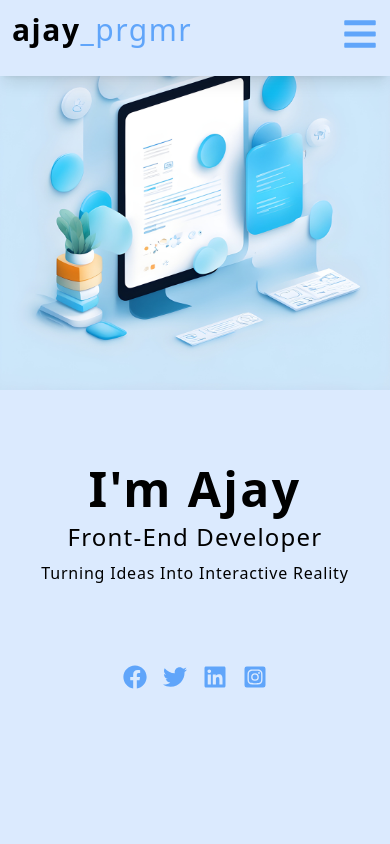
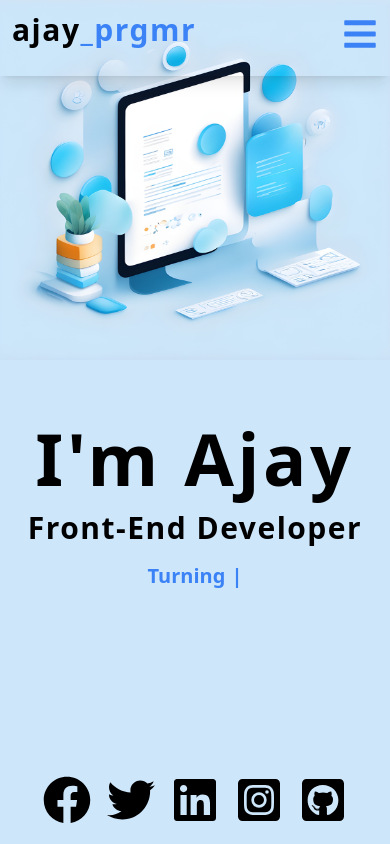
Before and after one commit to ajayprgmr/Ajay-portfolio-tailwind, a React (Vite) app: page / in a window 390 px wide. Built offline with nearby package versions, Linux system fonts and the light colour scheme.

Commit message:
mobile landing page done

```diff
--- a/package.json
+++ b/package.json
@@ -12,7 +12,8 @@
   "dependencies": {
     "react": "^18.2.0",
     "react-dom": "^18.2.0",
-    "react-icons": "^5.0.1"
+    "react-icons": "^5.0.1",
+    "typewriter-effect": "^2.21.0"
   },
   "devDependencies": {
     "@types/react": "^18.2.66",
--- a/src/components/Home.jsx
+++ b/src/components/Home.jsx
@@ -1,31 +1,55 @@
 import hero from '../assets/hero.jpeg'
 import { socials } from '../data'
-import './Navbar.css'
+import Typewriter from 'typewriter-effect'
 
 const Home = () => {
   return (
-    <div className='min-h-screen grid grid-row-2'>
+    <div className='min-h-screen grid grid-rows-2 bg-custom '>
       {/* Hero Image */}
-      <div className='flex-grow'>
-        <img src={hero} alt='hero' />
+      <div className='object-contain'>
+        <img
+          src={hero}
+          alt='hero'
+          className='h-mobile-img w-screen object-fit'
+        />
       </div>
+
       {/* Content */}
-      <div className='bg-blue-100  flex flex-col justify-start items-center '>
-        <div className='flex flex-col items-center space-y-2'>
-          <h1 className='text-5xl font-extrabold tracking-wider'>I'm Ajay</h1>
-          <h6 className='text-2xl tracking-wider'>Front-End Developer</h6>
-          <p className='tracking-wider'>
-            Turning Ideas Into Interactive Reality
-          </p>
+      <div className='flex flex-col justify-between'>
+        <div className='flex flex-col items-center space-y-4'>
+          <h1 className='text-7xl font-extrabold tracking-wider'>I'm Ajay</h1>
+          <h6 className='text-3xl tracking-wider font-semibold'>
+            Front-End Developer
+          </h6>
+          {/* <p className='text-xl'>Turning Ideas Into Interactive Reality</p> */}
+          <div id='typewriter' className='text-blue-500 text-xl font-semibold'>
+            <Typewriter
+              options={{
+                strings: [
+                  'Turning Ideas Into Interactive Reality',
+                  ' Embracing Curiosity',
+                  'Learning Today, Leading Tomorrow',
+                  'Mastering Complexity',
+                ],
+                autoStart: true,
+                loop: true,
+                pauseFor: 1700,
+                delay: 50,
+                deleteSpeed: 30,
+                cursor: '|',
+              }}
+            />
+          </div>
         </div>
-        <div className='flex justify-center space-x-4 py-20'>
+
+        <div className='flex justify-center gap-4 pb-5  '>
           {socials.map((social) => {
             const { id, url, icon } = social
             return (
               <a
                 key={id}
                 href={url}
-                className={`text-blue-400 text-2xl ${
+                className={`text-5xl ${
                   id === 1
                     ? 'hover:text-blue-600'
                     : id === 2
@@ -34,7 +58,9 @@ const Home = () => {
                     ? 'hover:text-blue-600'
                     : id === 4
                     ? 'hover:text-fuchsia-700'
-                    : 'text-blue-400'
+                    : id === 5
+                    ? 'hover:text-black'
+                    : 'text-blue-200'
                 }`}
               >
                 {icon}
--- a/src/components/Navbar.css
+++ /dev/null
@@ -1,13 +0,0 @@
-#nav-links {
-  max-height: 0;
-  overflow: hidden;
-  transition: max-height 0.6s ease-in-out; /* Adjust the duration as needed */
-}
-
-#nav-links.show {
-  max-height: 500px; /* Adjust the maximum height as needed */
-}
-
-.homepage-container {
-  height: 50vh;
-}
--- a/src/components/navbar.jsx
+++ b/src/components/navbar.jsx
@@ -1,7 +1,6 @@
 import { useState } from 'react'
 import { links, socials } from '../data'
 import { FaBars, FaWindowClose } from 'react-icons/fa'
-import './Navbar.css'
 
 const Navbar = () => {
   const [showLinks, setShowLinks] = useState(false)
@@ -12,19 +11,19 @@ const Navbar = () => {
 
   console.log(showLinks)
   return (
-    <nav className=' shadow-lg md:flex justify-around items-center bg-blue-100 fixed block w-full'>
+    <nav className=' shadow-lg md:flex justify-around items-center  fixed block w-full'>
       <div className=' flex justify-between items-center p-3'>
         {/* Title */}
         <h2 className='text-3xl tracking-wider pb-2'>
           <span className='font-semibold'>ajay</span>
-          <span className='text-blue-400'>_prgmr</span>
+          <span className='text-blue-500 font-semibold'>_prgmr</span>
         </h2>
         {/* Hamburger menu */}
         <button className='md:hidden' onClick={toggleLinks}>
           {showLinks ? (
-            <FaWindowClose className='text-4xl hover:rotate-90 ease-in-out duration-300 text-blue-400 bg-transparent ' />
+            <FaWindowClose className='text-4xl hover:rotate-90 ease-in-out duration-300 text-blue-500 bg-transparent ' />
           ) : (
-            <FaBars className='text-4xl  text-blue-400  bg-transparent' />
+            <FaBars className='text-4xl text-blue-500  bg-transparent' />
           )}
         </button>
       </div>
@@ -48,7 +47,7 @@ const Navbar = () => {
               <li key={id}>
                 <a
                   href={href}
-                  className='capitalize block hover:bg-blue-200 pl-5 text-xl md:hover:bg-transparent md:hover:text-blue-400'
+                  className='capitalize block hover:bg-blue-400 hover:pl-7 pl-5 text-xl md:hover:bg-transparent md:hover:text-blue-400'
                 >
                   {text}
                 </a>
@@ -75,7 +74,9 @@ const Navbar = () => {
                   ? 'hover:text-blue-600'
                   : id === 4
                   ? 'hover:text-fuchsia-700'
-                  : 'text-blue-400'
+                  : id == 5
+                  ? 'hover:text-black'
+                  : 'text-blue-200'
               }
 '
               }`}
--- a/src/data.jsx
+++ b/src/data.jsx
@@ -5,6 +5,7 @@ import {
   FaFacebook,
   FaLinkedin,
   FaTwitter,
+  FaGithubSquare,
 } from 'react-icons/fa'
 export const links = [
   { id: nanoid(), href: '#home', text: 'home' },
@@ -33,6 +34,11 @@ export const socials = [
     id: 4,
     url: 'https://www.instagram.com',
     icon: <FaInstagramSquare />,
+  },
+  {
+    id: 5,
+    url: 'https://www.instagram.com',
+    icon: <FaGithubSquare />,
   },
 ]
 
--- a/tailwind.config.cjs
+++ b/tailwind.config.cjs
@@ -2,7 +2,14 @@
 export default {
   content: ['./index.html', './src/**/*.{js,ts,jsx,tsx}'],
   theme: {
-    extend: {},
+    extend: {
+      height: {
+        'mobile-img': '360px', // Change 'mobile_img_w' to 'width' and '50' to 'mobile-img'
+      },
+      backgroundColor: {
+        'custom': '#CDE6FA',
+      },
+    },
   },
   plugins: [],
 }
```
Also changed, not shown: 1 other file (tests, documents, lock files or other folders).
